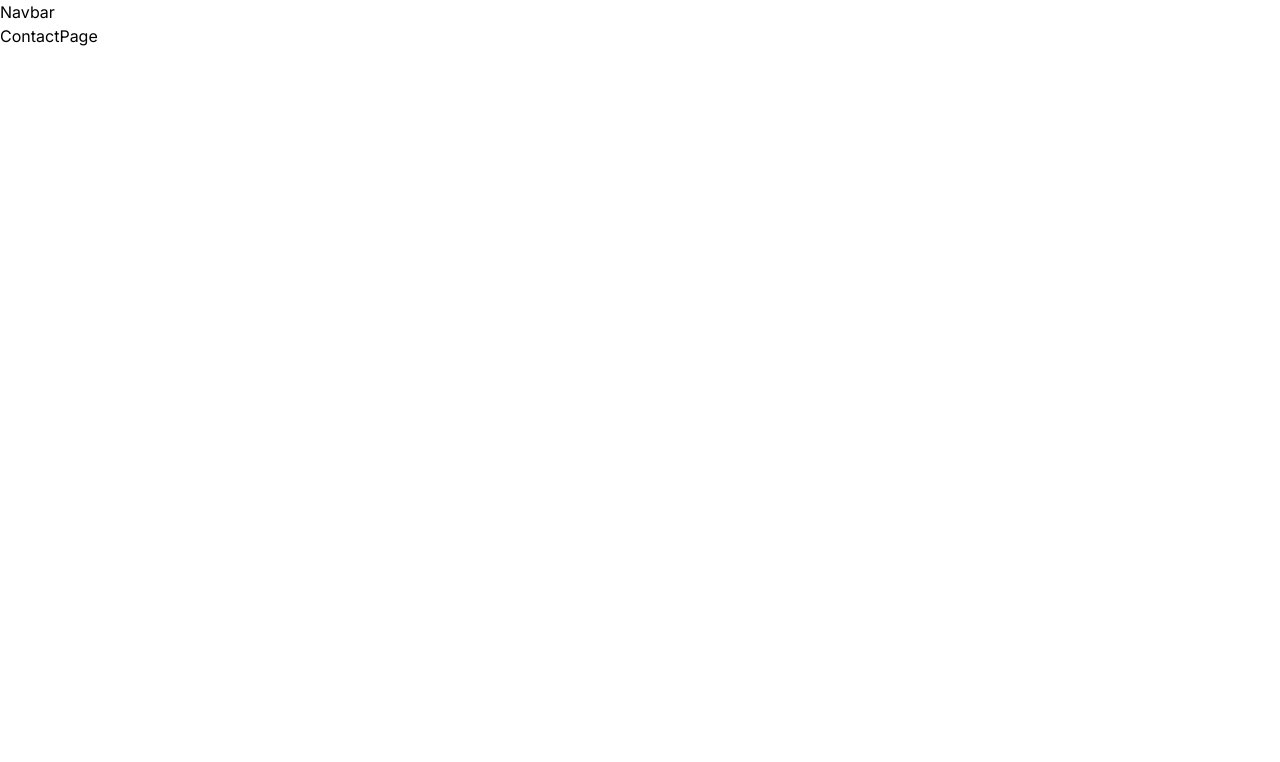
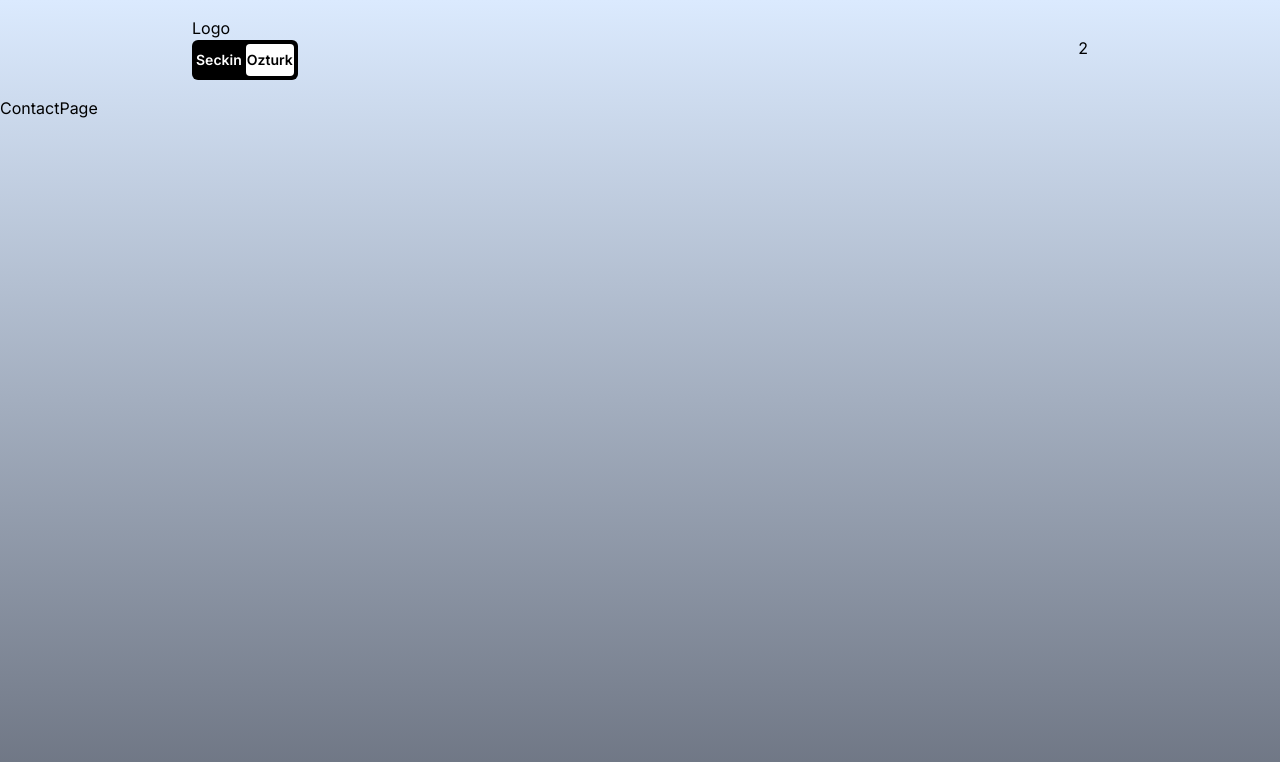
Before and after one commit to Franseck/PortfolioNextJS, a Next.js app: page /contact in a window 1280 px wide. Shown: the top 762 px of the page. Built offline with nearby package versions, Linux system fonts and the light colour scheme.

Commit message:
navbar structure

```diff
--- a/src/app/layout.js
+++ b/src/app/layout.js
@@ -13,9 +13,15 @@
   return (
     <html lang="en">
       <body className={inter.className}>
-<div className="w-screen h-screen">
-  <Navbar/>
-  {children}
+<div className="w-screen h-screen bg-gradient-to-b from-blue-100 to-gray-500 from">
+<div className="h-24">
+    <Navbar/>
+</div>
+<div className="h-[calc(100vh - 6rem)]">
+    {children}
+</div>
+
+
 </div>
 
       </body>
--- a/src/components/Navbar.jsx
+++ b/src/components/Navbar.jsx
@@ -1,8 +1,16 @@
-import React from 'react'
+import Link from "next/link"
 
 const Navbar = () => {
   return (
-    <div>Navbar</div>
+    <div className="h-full flex items-center justify-between px-4 sm:px-8 md:px-12 lg:px-20 xl:px-48">
+      <div className="">Logo
+        <Link href="/" className="text-sm bg-black rounded-md p-1 font-semibold flex items-center justify-center ">
+        <span className="text-white mr-1">Seckin</span>
+        <span className="w-12 h-8 rounded bg-white text-black flex items-center justify-center">Ozturk</span>
+        </Link>
+      </div>
+      <div className="">2</div>
+      </div>
   )
 }
 
```
